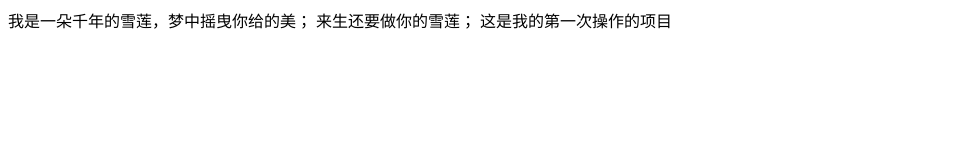
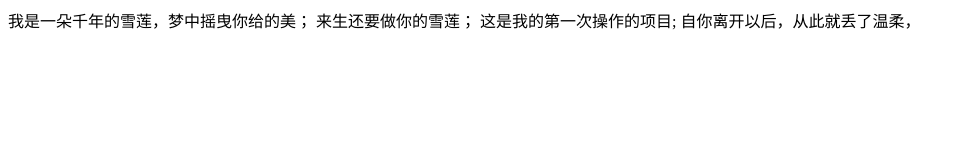
Before and after one commit to zhaohaiming-work/myDoc, a plain HTML site: page src/pages/index.html in a window 1280 px wide. Shown: the whole page, without its empty margins (0-965 px from the left). Drawn offline with Linux system fonts and the light colour scheme.

Commit message:
又一次提交

```diff
--- a/src/pages/index.html
+++ b/src/pages/index.html
@@ -9,6 +9,7 @@
 <body>
   我是一朵千年的雪莲，梦中摇曳你给的美；
   来生还要做你的雪莲；
-  这是我的第一次操作的项目
+  这是我的第一次操作的项目;
+  自你离开以后，从此就丢了温柔，
 </body>
 </html>
```
